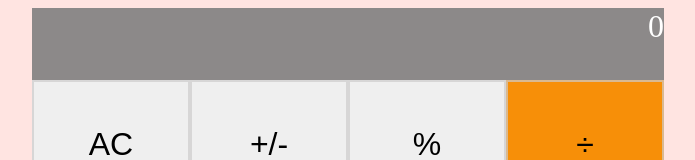
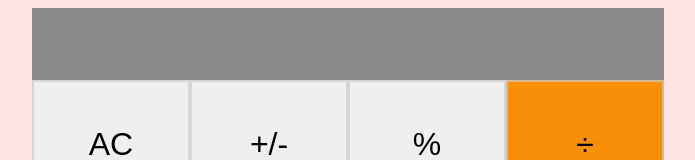
Before and after one commit to Bestbynature/Mathematics-Magicians, a React (Create React App) app: page / in a window 1280 px wide. Shown: the top 160 px of the page, without its empty margins (292-987 px from the left). Built offline with nearby package versions, Linux system fonts and the light colour scheme.

Commit message:
:shipit: Update the files with props and usestate hooks

```diff
--- a/src/components/buttons.js
+++ b/src/components/buttons.js
@@ -1,25 +1,34 @@
-const Buttons = () => (
-  <div className="buttons">
-    <button type="button">AC</button>
-    <button type="button">+/-</button>
-    <button type="button">%</button>
-    <button type="button" className="operations">&divide;</button>
-    <button type="button">7</button>
-    <button type="button">8</button>
-    <button type="button">9</button>
-    <button type="button" className="operations">&times;</button>
-    <button type="button">4</button>
-    <button type="button">5</button>
-    <button type="button">6</button>
-    <button type="button" className="operations">-</button>
-    <button type="button">1</button>
-    <button type="button">2</button>
-    <button type="button">3</button>
-    <button type="button" className="operations">+</button>
-    <button type="button" className="rowspan">0</button>
-    <button type="button">.</button>
-    <button type="button" className="operations">=</button>
-  </div>
-);
+import PropTypes from 'prop-types';
+
+function Buttons(props) {
+  const { updateDisplay } = props;
+  return (
+    <div className="buttons-cont">
+      <button onClick={() => updateDisplay('AC')} type="button">AC</button>
+      <button onClick={() => updateDisplay('+/-')} type="button">+/-</button>
+      <button onClick={() => updateDisplay('%')} type="button">%</button>
+      <button onClick={() => updateDisplay('\u00F7')} type="button" className="operations">&divide;</button>
+      <button onClick={() => updateDisplay('7')} type="button">7</button>
+      <button onClick={() => updateDisplay('8')} type="button">8</button>
+      <button onClick={() => updateDisplay('9')} type="button">9</button>
+      <button onClick={() => updateDisplay('x')} type="button" className="operations">&times;</button>
+      <button onClick={() => updateDisplay('4')} type="button">4</button>
+      <button onClick={() => updateDisplay('5')} type="button">5</button>
+      <button onClick={() => updateDisplay('6')} type="button">6</button>
+      <button onClick={() => updateDisplay('-')} type="button" className="operations">-</button>
+      <button onClick={() => updateDisplay('1')} type="button">1</button>
+      <button onClick={() => updateDisplay('2')} type="button">2</button>
+      <button onClick={() => updateDisplay('3')} type="button">3</button>
+      <button onClick={() => updateDisplay('+')} type="button" className="operations">+</button>
+      <button onClick={() => updateDisplay('0')} type="button" className="rowspan">0</button>
+      <button onClick={() => updateDisplay('.')} type="button">.</button>
+      <button onClick={() => updateDisplay('=')} type="button" className="operations">=</button>
+    </div>
+  );
+}
+
+Buttons.propTypes = {
+  updateDisplay: PropTypes.func.isRequired,
+};
 
 export default Buttons;
--- a/src/components/calculator.js
+++ b/src/components/calculator.js
@@ -1,12 +1,29 @@
-import Display from './display';
+import { useState } from 'react';
 import Buttons from './buttons';
+import calculate from '../logic/calculate';
 import './styles.css';
 
-const Calculator = () => (
-  <div className="calculator">
-    <Display />
-    <Buttons />
-  </div>
-);
+function Calculator() {
+  const [output, setOutput] = useState({ total: null, operation: null, next: null });
+
+  const updateDisplay = (keyValue) => {
+    const current = calculate(output, keyValue);
+    setOutput(current);
+  };
+
+  const { total, next, operation } = output;
+
+  return (
+    <div className="calculator">
+      <div className="display">
+        { ' ' }
+        {total}
+        {operation}
+        {next}
+      </div>
+      <Buttons updateDisplay={(e) => updateDisplay(e)} />
+    </div>
+  );
+}
 
 export default Calculator;
--- a/src/components/display.js
+++ /dev/null
@@ -1,5 +0,0 @@
-const Display = () => (
-  <div className="display">0</div>
-);
-
-export default Display;
--- a/src/components/styles.css
+++ b/src/components/styles.css
@@ -17,21 +17,21 @@ body {
   color: #fff;
 }
 
-.buttons {
+.buttons-cont {
   display: grid;
   height: 100%;
   grid-template-columns: repeat(4, 25%);
   grid-template-rows: repeat(5, 18%);
 }
 
-.buttons > button {
+.buttons-cont > button {
   font-size: 2rem;
   border: 2px solid rgba(205, 204, 204, 0.7);
   cursor: pointer;
   transition: all 0.5s ease-in-out;
 }
 
-.buttons > button:hover {
+.buttons-cont > button:hover {
   filter: invert(100%);
 }
 
```
